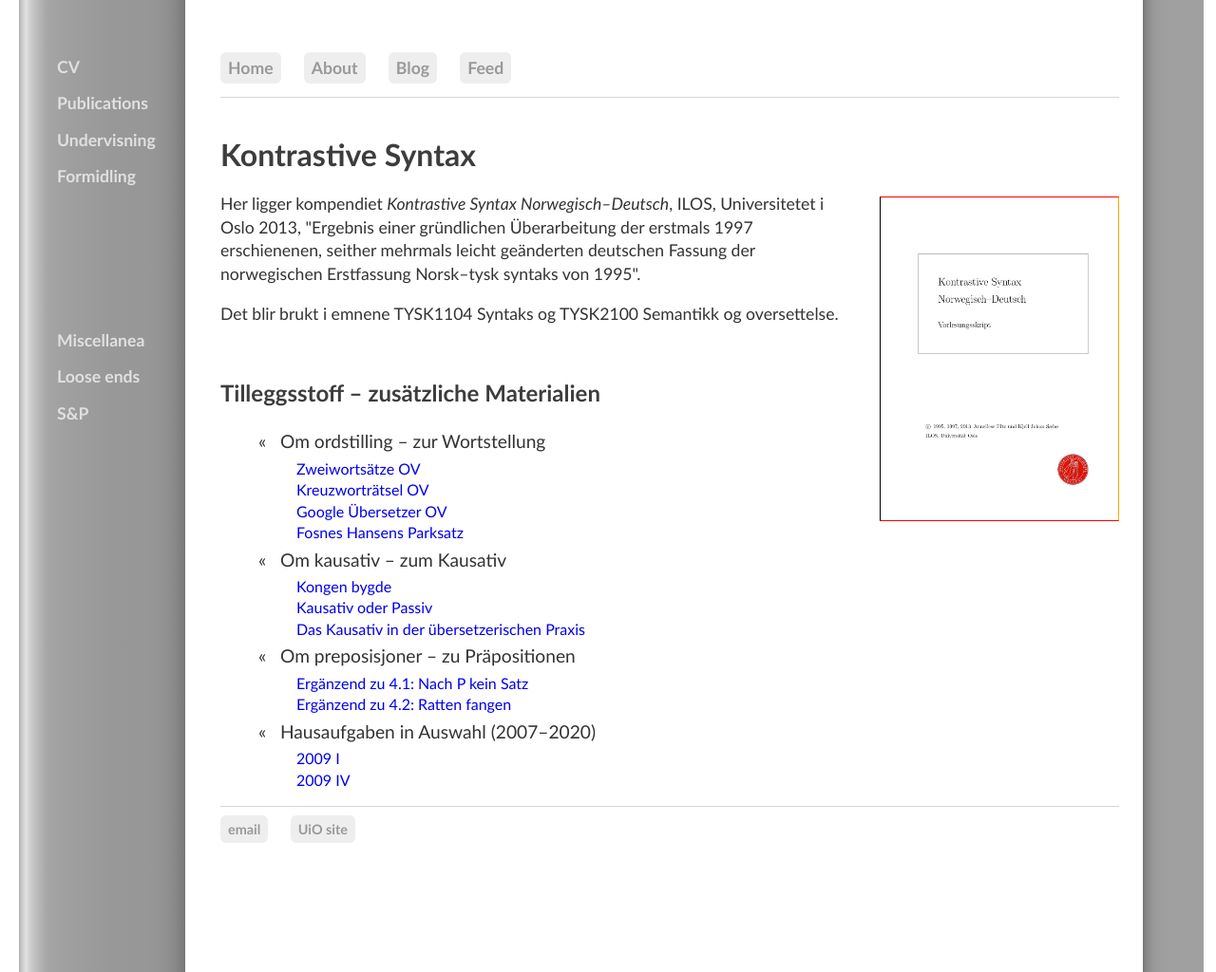
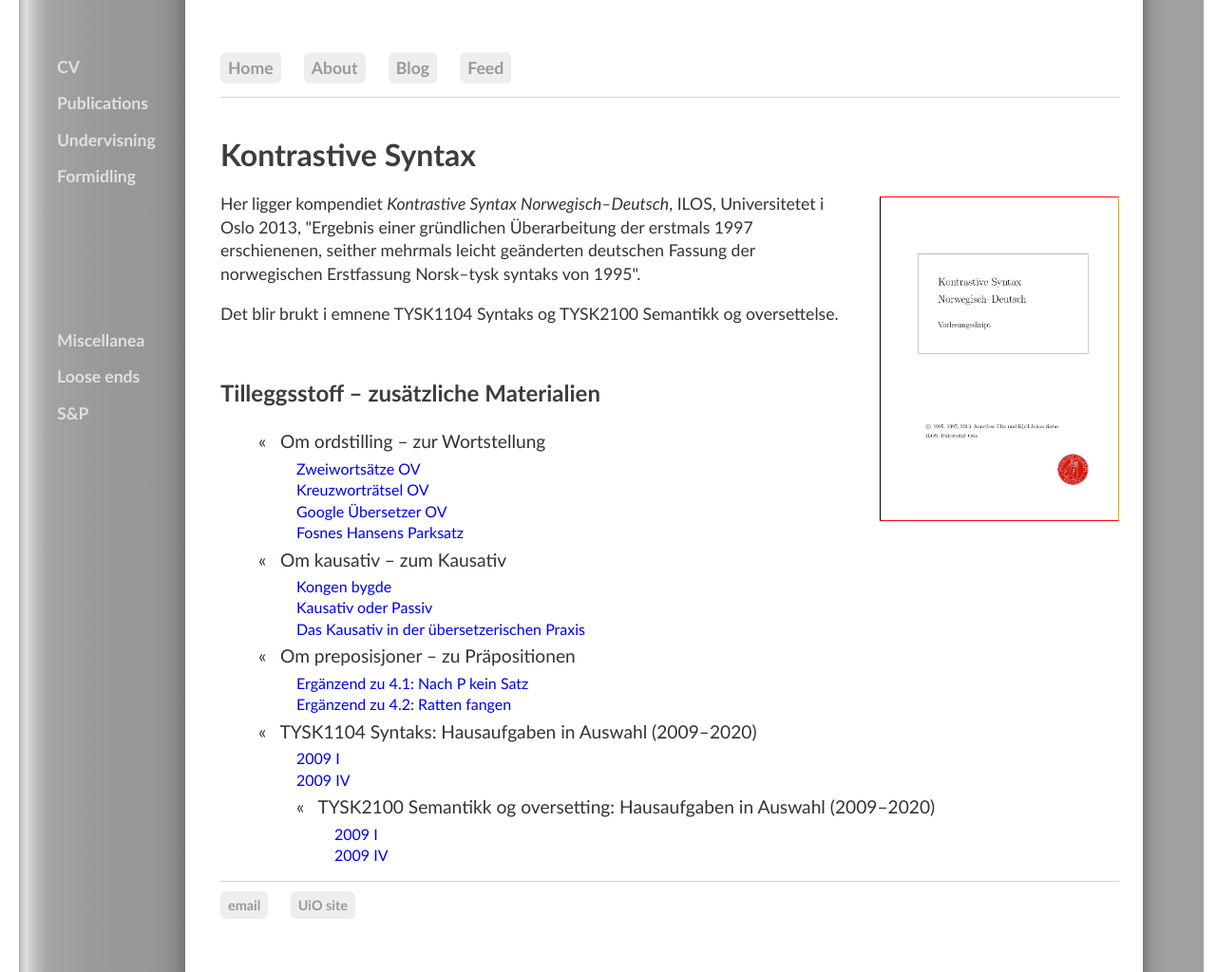
Before and after one commit to kjelljs/kjelljs.github.io, a Jekyll site: the page built from courses/kontrast/index.html, in a window 1280 px wide and 1024 px high. Shown: the whole window at 95% size. Built offline with Jekyll 4.4.1, drawn with Linux system fonts in a browser that asks for light colours.

Commit message:
Update index.html

```diff
--- a/courses/kontrast/index.html
+++ b/courses/kontrast/index.html
@@ -24,7 +24,10 @@ Her ligger kompendiet <i>Kontrastive Syntax Norwegisch–Deutsch</i>, ILOS, Univ
   <li><a href="/courses/kontrast/keinsatz.html">Ergänzend zu 4.1: Nach P kein Satz</a></li>
   <li><a href="/courses/kontrast/ratten.html">Ergänzend zu 4.2: Ratten fangen</a></li>
 </ul></li>
-<li id="blogposts">&laquo; &nbsp; Hausaufgaben in Auswahl (2007–2020)</li><ul>
+<li id="blogposts">&laquo; &nbsp; TYSK1104 Syntaks: Hausaufgaben in Auswahl (2009–2020)</li><ul>
+  <li><a href="/courses/kontrast/2009I.html">2009 I</a></li>
+  <li><a href="/courses/kontrast/2009IV.html">2009 IV</a></li>
+<li id="blogposts">&laquo; &nbsp; TYSK2100 Semantikk og oversetting: Hausaufgaben in Auswahl (2009–2020)</li><ul>
   <li><a href="/courses/kontrast/2009I.html">2009 I</a></li>
   <li><a href="/courses/kontrast/2009IV.html">2009 IV</a></li>
 </ul></li>
```
